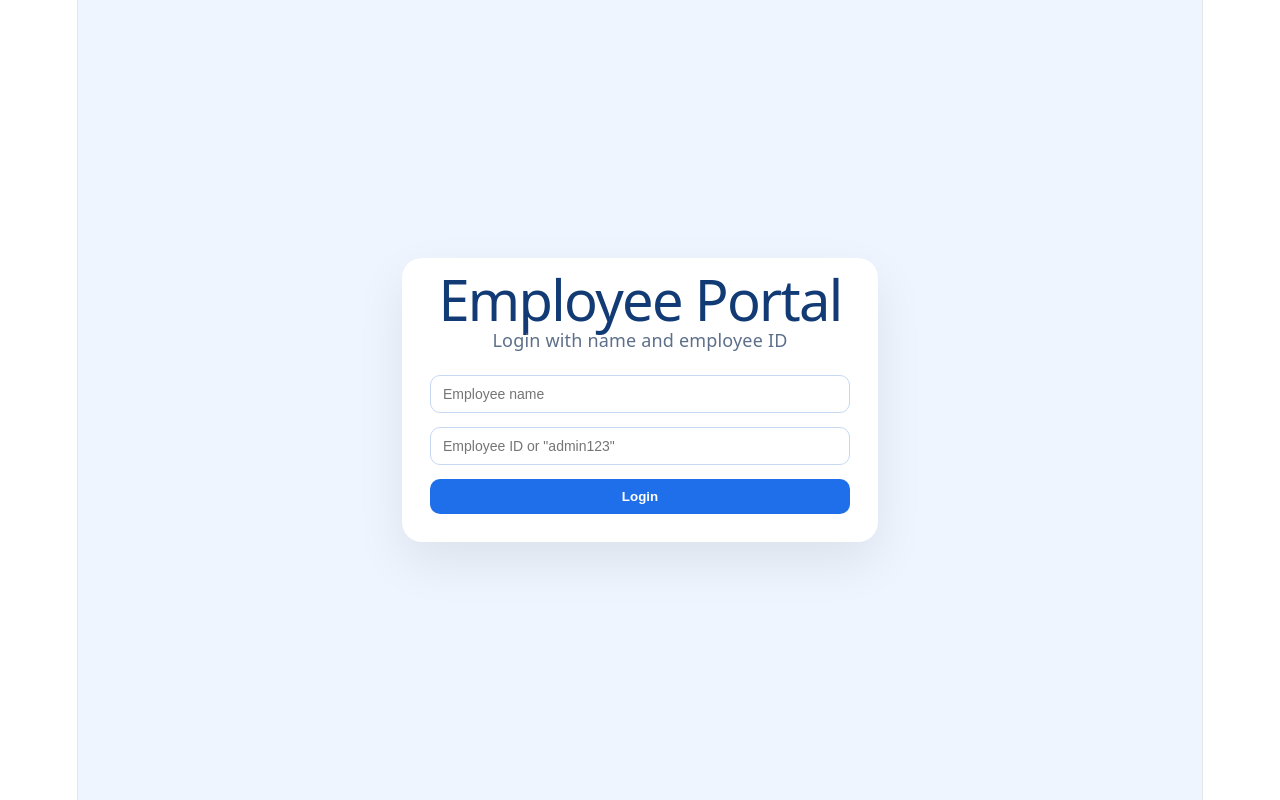
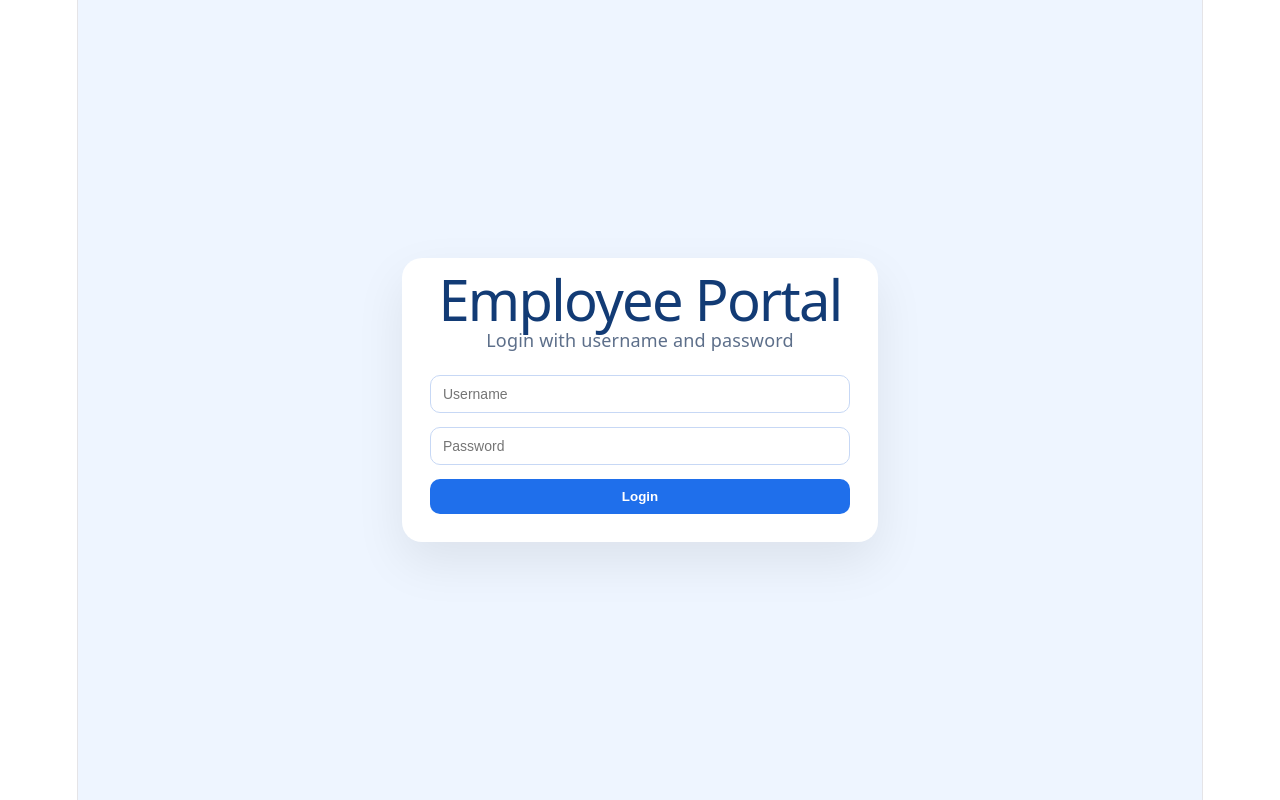
Before and after one commit to trainingoffice-jpg/travel-room-app, a React (Vite) app: page / in a window 1280 px wide. Built offline with nearby package versions, Linux system fonts and the light colour scheme.

Commit message:
Update App.tsx

```diff
--- a/src/App.tsx
+++ b/src/App.tsx
@@ -187,22 +187,17 @@ export default function App() {
     e.preventDefault();
     setError("");
 
-    if (!id.trim()) {
-      setError("Enter employee ID");
-      return;
-    }
-
-    if (id.trim() === "admin123") {
+    if (name.trim() === "Rathishthambu" && id.trim() === "landd2026") {
       setUser({
-        name: name.trim() || "Admin",
+        name: "Rathishthambu",
         role: "Admin",
-        id: "admin123",
+        id: "admin",
       });
       return;
     }
 
-    if (!name.trim()) {
-      setError("Enter employee name");
+    if (!name.trim() || !id.trim()) {
+      setError("Enter name and employee ID");
       return;
     }
 
@@ -651,18 +646,19 @@ export default function App() {
       <div style={styles.loginPage}>
         <form onSubmit={login} style={styles.loginCard}>
           <h1 style={styles.loginTitle}>Employee Portal</h1>
-          <p style={styles.loginSub}>Login with name and employee ID</p>
+          <p style={styles.loginSub}>Login with username and password</p>
 
           <input
             style={styles.input}
-            placeholder="Employee name"
+            placeholder="Username"
             value={name}
             onChange={(e) => setName(e.target.value)}
           />
 
           <input
             style={styles.input}
-            placeholder='Employee ID or "admin123"'
+            placeholder="Password"
+            type="password"
             value={id}
             onChange={(e) => setId(e.target.value)}
           />
@@ -1771,6 +1767,7 @@ const styles: { [key: string]: React.CSSProperties } = {
     fontSize: 14,
     boxSizing: "border-box",
     background: "#ffffff",
+    color: "#000000",
   },
   fullRow: {
     gridColumn: "1 / -1",
```
